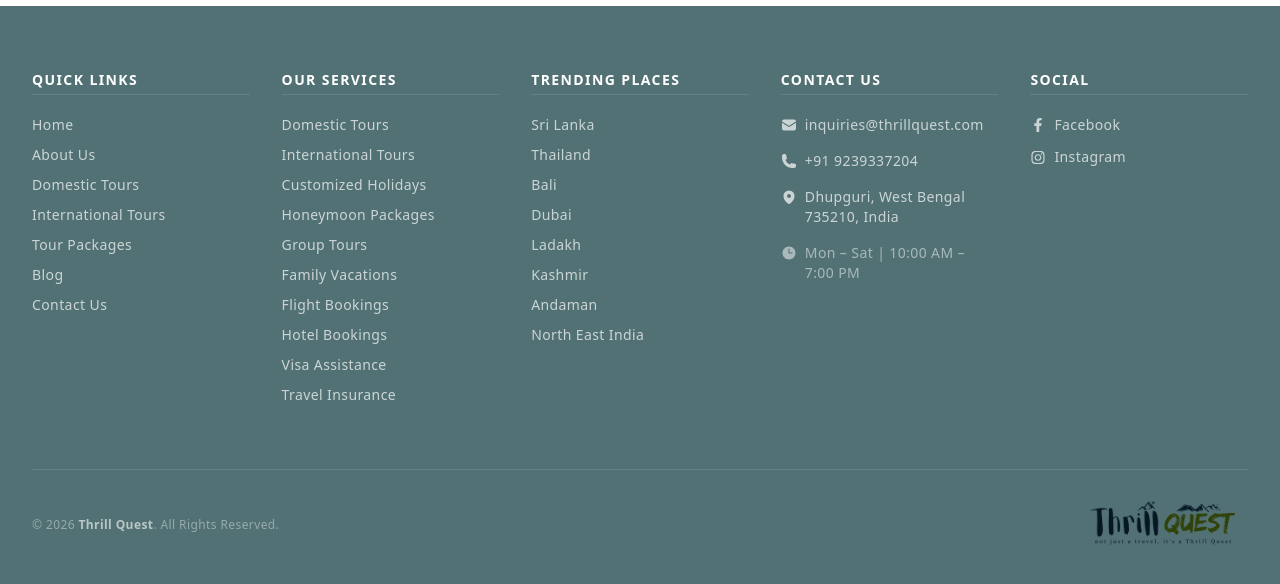
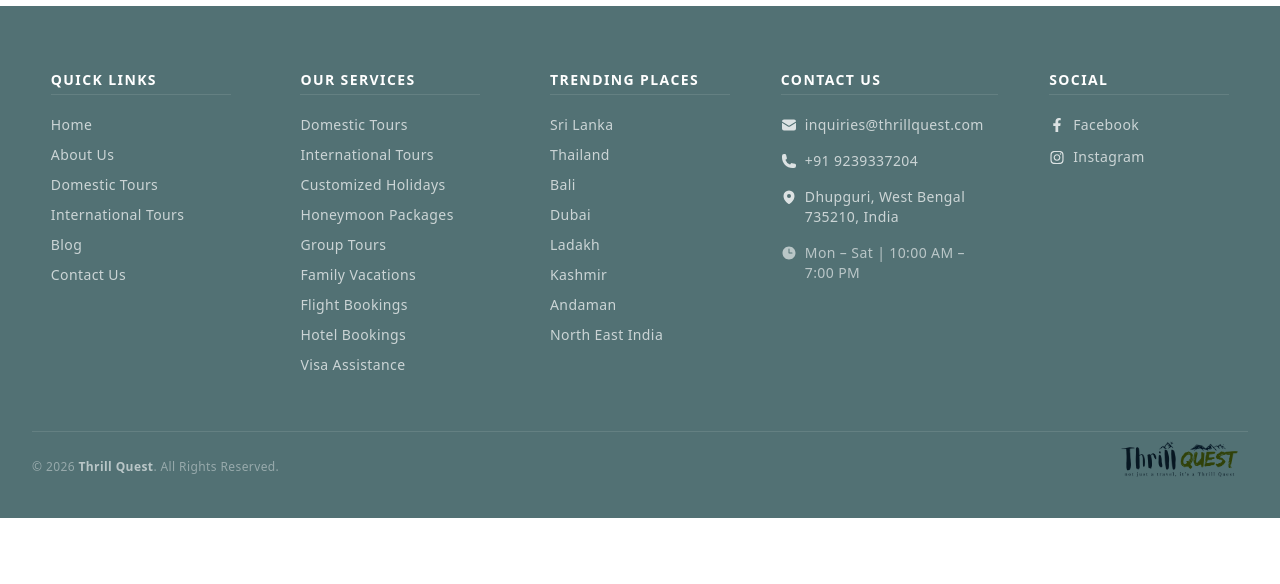
Before and after one commit to Arpita16998/thrillquest, a React (Vite) app: page / in a window 1280 px wide. Shown: the part 1976-2560 px from the top of the page. After the commit the page ends 2494 px from the top, so only its background shows below. Built offline with nearby package versions, Linux system fonts and the light colour scheme.

Commit message:
THRILLQUEST LOGO VISIBLE

```diff
--- a/index.html
+++ b/index.html
@@ -2,9 +2,10 @@
 <html lang="en">
   <head>
     <meta charset="UTF-8" />
-    <link rel="icon" type="image/svg+xml" href="/favicon.svg" />
+    <!-- 🌟 Updated icon link to use your PNG logo from the public folder -->
+    <link rel="icon" type="image/png" href="/favicon.png" />
     <meta name="viewport" content="width=device-width, initial-scale=1.0" />
-    <title>thrillquest</title>
+    <title>ThrillQuest </title>
   </head>
   <body>
     <div id="root"></div>
--- a/src/components/Footer/Footer.jsx
+++ b/src/components/Footer/Footer.jsx
@@ -3,14 +3,11 @@ import {
   HiMapPin,
   HiPhone,
   HiEnvelope,
-  HiClock,
-  HiHeart
+  HiClock
 } from "react-icons/hi2";
 import {
   FaInstagram,
-  FaFacebookF,
-  FaYoutube,
-  FaWhatsapp
+  FaFacebookF
 } from "react-icons/fa";
 
 // 🖼️ Official logo asset import
@@ -21,17 +18,17 @@ const Footer = () => {
     <footer className="w-full bg-[#527174] text-white/90 font-sans tracking-wide">
       <div className="max-w-7xl mx-auto px-4 sm:px-6 lg:px-8 pt-16 pb-8">
 
-        {/* 📋 SECTION 1: TOP NAVIGATION GRID (All shifted cleanly to the left) */}
-        <div className="grid grid-cols-2 md:grid-cols-3 lg:grid-cols-5 gap-8 pb-12">
+        {/* 📋 SECTION 1: TOP NAVIGATION GRID (Balanced and centered across the page) */}
+        <div className="grid grid-cols-2 md:grid-cols-3 lg:grid-cols-5 gap-8 pb-12 justify-center justify-items-center">
 
           {/* Column 1: Quick Links */}
-          <div>
-            <h3 className="text-sm font-bold uppercase tracking-widest text-white mb-5 pb-1 border-b border-white/10">
+          <div className="w-full max-w-[180px] text-left">
+            <h3 className="text-sm font-bold uppercase tracking-widest text-white mb-5 pb-1 border-b border-white/10 chunk-header">
               Quick Links
             </h3>
             <ul className="flex flex-col gap-2.5 text-sm text-white/70">
-              {["Home", "About Us", "Domestic Tours","International Tours", "Tour Packages", "Blog", "Contact Us"].map((link) => (
-                <li key={link} className="hover:text-white hover:translate-x-1 transition-all duration-200 cursor-pointer">
+              {["Home", "About Us", "Domestic Tours", "International Tours", "Blog", "Contact Us"].map((link) => (
+                <li key={link} className="hover:text-white hover:translate-x-0.5 transition-all duration-200 cursor-pointer">
                   {link}
                 </li>
               ))}
@@ -39,74 +36,74 @@ const Footer = () => {
           </div>
 
           {/* Column 2: Our Services */}
-          <div>
-            <h3 className="text-sm font-bold uppercase tracking-widest text-white mb-5 pb-1 border-b border-white/10">
+          <div className="w-full max-w-[180px] text-left">
+            <h3 className="text-sm font-bold uppercase tracking-widest text-white mb-5 pb-1 border-b border-white/10 chunk-header">
               Our Services
             </h3>
             <ul className="flex flex-col gap-2.5 text-sm text-white/70">
-              {["Domestic Tours", "International Tours", "Customized Holidays", "Honeymoon Packages", "Group Tours", "Family Vacations", "Flight Bookings", "Hotel Bookings", "Visa Assistance", "Travel Insurance"].map((service) => (
-                <li key={service} className="hover:text-white hover:translate-x-1 transition-all duration-200 cursor-pointer">
+              {["Domestic Tours", "International Tours", "Customized Holidays", "Honeymoon Packages", "Group Tours", "Family Vacations", "Flight Bookings", "Hotel Bookings", "Visa Assistance"].map((service) => (
+                <li key={service} className="hover:text-white hover:translate-x-0.5 transition-all duration-200 cursor-pointer">
                   {service}
                 </li>
               ))}
             </ul>
           </div>
 
-          {/* Column 3: Popular Destinations */}
-          <div>
-            <h3 className="text-sm font-bold uppercase tracking-widest text-white mb-5 pb-1 border-b border-white/10">
+          {/* Column 3: Trending Places */}
+          <div className="w-full max-w-[180px] text-left">
+            <h3 className="text-sm font-bold uppercase tracking-widest text-white mb-5 pb-1 border-b border-white/10 chunk-header">
               Trending Places
             </h3>
             <ul className="flex flex-col gap-2.5 text-sm text-white/70">
               {["Sri Lanka", "Thailand", "Bali", "Dubai", "Ladakh", "Kashmir", "Andaman", "North East India"].map((dest) => (
-                <li key={dest} className="hover:text-white hover:translate-x-1 transition-all duration-200 cursor-pointer">
+                <li key={dest} className="hover:text-white hover:translate-x-0.5 transition-all duration-200 cursor-pointer">
                   {dest}
                 </li>
               ))}
             </ul>
           </div>
 
-          {/* Column 4: Contact Us Column (Integrated into Grid) */}
-          <div>
-            <h3 className="text-sm font-bold uppercase tracking-widest text-white mb-5 pb-1 border-b border-white/10">
+          {/* Column 4: Contact Us Column */}
+          <div className="w-full max-w-[220px] text-left">
+            <h3 className="text-sm font-bold uppercase tracking-widest text-white mb-5 pb-1 border-b border-white/10 chunk-header">
               Contact Us
             </h3>
             <ul className="flex flex-col gap-4 text-sm text-white/70">
               <li className="flex items-start gap-2">
-                <HiEnvelope className="mt-0.5 shrink-0" size={16} />
+                <HiEnvelope className="mt-0.5 shrink-0 text-white/80" size={16} />
                 <a href="mailto:inquiries@thrillquest.com" className="hover:text-white break-all">
                   inquiries@thrillquest.com
                 </a>
               </li>
-              <li className="flex items-start gap-2">
-                <HiPhone className="mt-0.5 shrink-0" size={16} />
+              <li className="flex items-center gap-2">
+                <HiPhone className="shrink-0 text-white/80" size={16} />
                 <a href="tel:+919239337204" className="hover:text-white">
                   +91 9239337204
                 </a>
               </li>
               <li className="flex items-start gap-2">
-                <HiMapPin className="mt-0.5 shrink-0" size={16} />
-                <span> Dhupguri, West Bengal 735210, India</span>
+                <HiMapPin className="mt-0.5 shrink-0 text-white/80" size={16} />
+                <span>Dhupguri, West Bengal 735210, India</span>
               </li>
-              <li className="flex items-start gap-2 text-white/50">
+              <li className="flex items-start gap-2 text-white/60">
                 <HiClock className="mt-0.5 shrink-0" size={16} />
                 <span>Mon – Sat | 10:00 AM – 7:00 PM</span>
               </li>
             </ul>
           </div>
 
-          {/* Column 5: Social Media Vertical Layout Link Column */}
-          <div>
-            <h3 className="text-sm font-bold uppercase tracking-widest text-white mb-5 pb-1 border-b border-white/10">
+          {/* Column 5: Social Media Links */}
+          <div className="w-full max-w-[180px] text-left">
+            <h3 className="text-sm font-bold uppercase tracking-widest text-white mb-5 pb-1 border-b border-white/10 chunk-header">
               Social
             </h3>
             <ul className="flex flex-col gap-3 text-sm text-white/70">
               <li className="flex items-center gap-2 hover:text-white transition-colors cursor-pointer">
-                <FaFacebookF size={14} className="w-4 text-center" />
+                <FaFacebookF size={14} className="text-white/80 w-4 text-left" />
                 <span>Facebook</span>
               </li>
               <li className="flex items-center gap-2 hover:text-white transition-colors cursor-pointer">
-                <FaInstagram size={15} className="w-4 text-center" />
+                <FaInstagram size={15} className="text-white/80 w-4 text-left" />
                 <span>Instagram</span>
               </li>
             </ul>
@@ -115,15 +112,15 @@ const Footer = () => {
         </div>
 
         {/* 📝 SECTION 2: BOTTOM BAR LOGO & COPYRIGHT BANNER */}
-        <div className="w-full text-xs text-white/40 pt-6 mt-4 border-t border-white/10 flex flex-col sm:flex-row items-center justify-between gap-6">
+        <div className="w-full text-xs text-white/40 pt-4 mt-2 border-t border-white/10 flex flex-col sm:flex-row items-center justify-between gap-4">
 
           {/* Copyright Information */}
-          <div className="flex flex-col gap-1 text-center sm:text-left order-2 sm:order-1">
+          <div className="text-center sm:text-left order-2 sm:order-1 pt-2sm:pt-0">
             <p>© 2026 <span className="font-bold text-white/60">Thrill Quest</span>. All Rights Reserved.</p>
           </div>
 
-          {/* Logo shifted to the bottom right with dynamic transparent blend treatment */}
-          <div className="order-1 sm:order-2 max-w-[150px] sm:max-w-[180px]">
+          {/* Sized-down logo container shifted upwards toward the divider line */}
+          <div className="order-1 sm:order-2 max-w-[125px] sm:max-w-[145px] flex justify-center sm:justify-end -mt-1 sm:-mt-3">
             <img
               src={logoImg}
               alt="Thrill Quest Logo"
```
Also changed, not shown: public/favicon.png (added).
